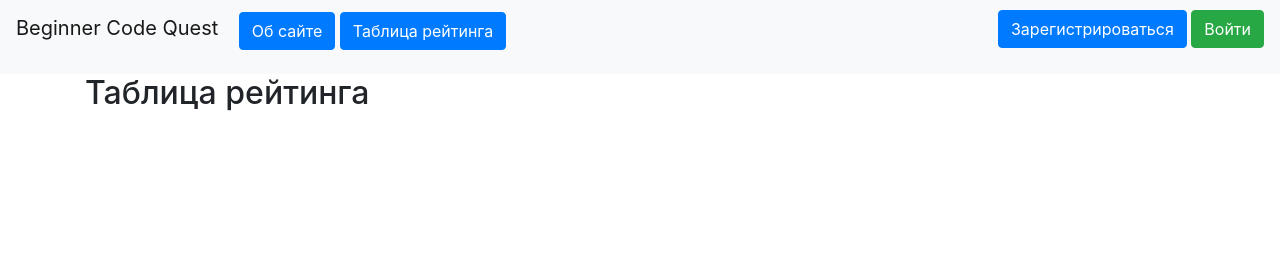
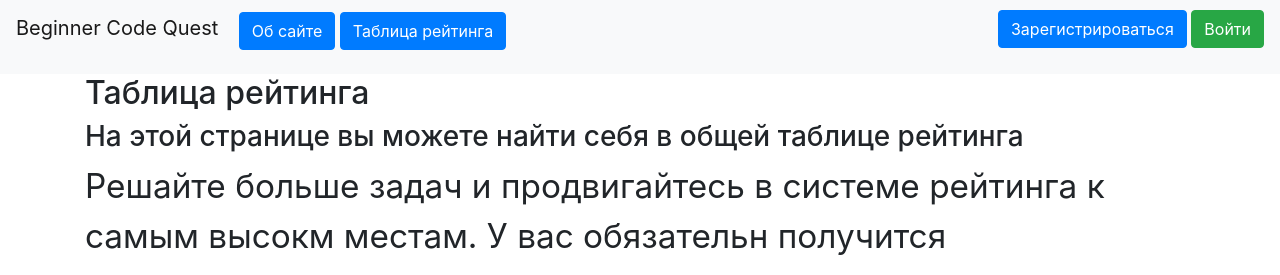
Before and after one commit to Yabra/BeginnerCodeQuest, a Flask app: page /rating in a window 1280 px wide. Shown: the top 275 px of the page. Run offline with Flask 3, Linux system fonts and the light colour scheme; some libraries are stand-ins or nearby versions.

Commit message:
mail notification fix, main and rating page

```diff
--- a/static/css/style.css
+++ b/static/css/style.css
@@ -16,5 +16,16 @@
 }
 main
 {
-height: 100%;
+    height: 100%;
 }
+
+#description
+{
+    font-size: 25pt;
+}
+
+#motivation
+{
+    font-size: 25pt;
+
+}
--- a/templates/index.html
+++ b/templates/index.html
@@ -1,6 +1,7 @@
 {% extends "base.html" %}
 
 {% block content %}
+    <link rel="stylesheet" href="style.css">
     <h2>Решайте задачи на Beginner Code Quest!</h2>
     {% if current_user.is_authenticated %}
         <p>
@@ -11,7 +12,7 @@
         </p>
     {% else %}
         <h3>Войдите чтобы увидеть задачи</h3>
-
-
     {% endif %}
+    <img src="static\image\pic.jpg" align="left" height="300" width="300">
+    <div id="description"> Beginner Code Quest - это сайт для начинающих программистов, которые хотят научиться лучше решать задачи</div>
 {% endblock %}
--- a/templates/rating.html
+++ b/templates/rating.html
@@ -2,6 +2,9 @@
 
 {% block content %}
     <h2>Таблица рейтинга</h2>
+    <h3>На этой странице вы можете найти себя в общей таблице рейтинга <br></h3>
+    <p id="motivation">Решайте больше задач и продвигайтесь в системе рейтинга к самым высокм местам. У вас обязательн получится</p>
+    <img src="static\image\ranking.jpg" align="left" height="300" width="400">
     {% for item in rating_table%}
         <p><b>{{ item[0] }}.</b> {{ item[1][0] }} (Рейтинг: {{ item[1][1] }})</p>
     {% endfor %}
```
Also changed, not shown: mail_notification.py (+8 -1 lines).
